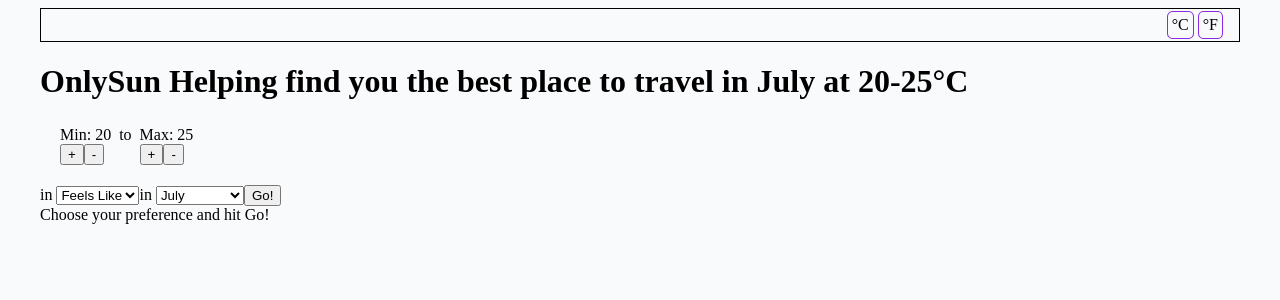
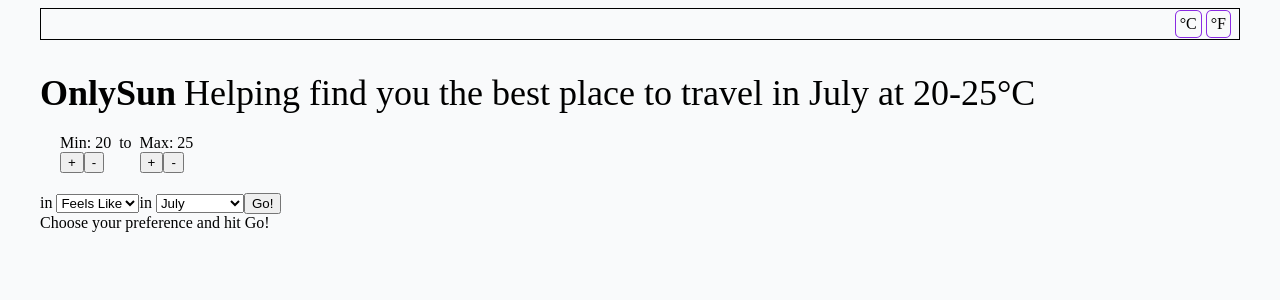
Before and after one commit to james-gulland/weather-temp, a React (Create React App) app in the folder client/: page / in a window 1280 px wide. Shown: the top 300 px of the page. Built offline with nearby package versions, Linux system fonts and the light colour scheme.

Commit message:
setting up basic heading styling

```diff
--- a/client/src/components/Home.tsx
+++ b/client/src/components/Home.tsx
@@ -4,7 +4,7 @@
 import TemperatureControls from './TemperatureControls'
 import TempType from './TempType'
 import MonthDropdown from './MonthDropdown'
-import Header from './Header'
+import Nav from './Nav'
 
 const Home: React.FC = () => {
 
@@ -43,9 +43,11 @@
 
   return (
     <>
-      <Header />
+      <Nav />
       <main>
-        <h1>OnlySun Helping find you the best place to travel in {month} at {minTemp}-{maxTemp}°C</h1>
+        <header>
+          <h1>OnlySun</h1><h2>Helping find you the best place to travel in {month} at {minTemp}-{maxTemp}°C</h2>
+        </header>
 
         {/* CONTROL container */}
         <div id="control-container">
--- a/client/src/components/Header.tsx
+++ b/client/src/components/Nav.tsx
@@ -1,10 +1,10 @@
-const Header = () => {
+const Nav = () => {
   return (
-    <header>
+    <div className="nav">
       <div className="temp-unit">°C</div>
       <div className="temp-unit">°F</div>
-    </header>
+    </div>
   )
 }
 
-export default Header
+export default Nav
--- a/client/src/styles/_home.scss
+++ b/client/src/styles/_home.scss
@@ -0,0 +1,15 @@
+header {
+  margin-top: 2rem;
+}
+
+h1, h2 {
+  display: inline;
+  font-size: 2.25rem;
+}
+
+h1 {
+  padding-right: 0.5rem;
+}
+h2 {
+  font-weight: lighter;
+}
--- a/client/src/styles/_header.scss
+++ b/client/src/styles/_nav.scss
@@ -1,15 +1,15 @@
-header {
+.nav {
   height: 4svh;
   display: flex;
   gap: 0.25rem;
   justify-content: flex-end;
   align-items: center;
   border: 1px solid black;
-  padding: 1rem;
+  padding-right: 0.5rem;
 }
 
 .temp-unit {
-  border: 0.5px solid blueviolet;
+  border: 0.5px solid $primary-colour;
   border-radius: 20%;
   padding: 4px;
 }
--- a/client/src/styles/_variables.scss
+++ b/client/src/styles/_variables.scss
@@ -1 +1,3 @@
 $bckg-colour: rgb(249, 250, 251);
+
+$primary-colour: blueviolet;
--- a/client/src/styles/main.scss
+++ b/client/src/styles/main.scss
@@ -1,6 +1,6 @@
 @import 'variables.scss';
 @import 'controls.scss';
-@import 'header.scss';
+@import 'nav.scss';
 @import 'home.scss';
 
 * {
```
